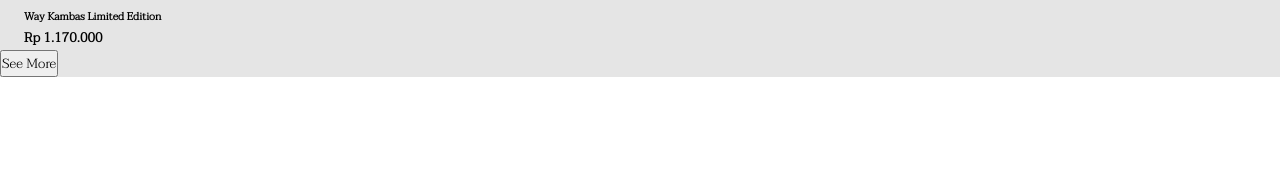
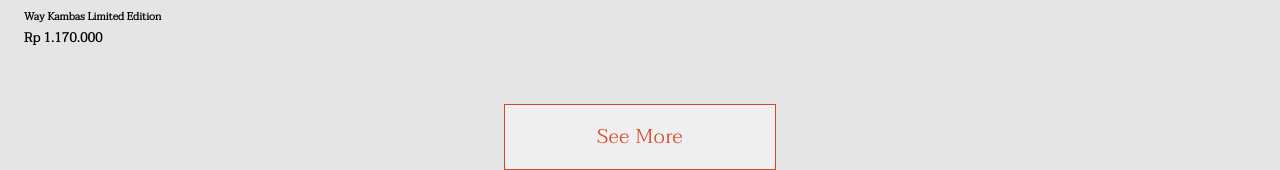
Before and after one commit to Ola-22/watches-app, a React (Create React App) app: page / in a window 1280 px wide. Shown: the part 4203-4373 px from the top of the page. Before the commit the page ends 4280 px from the top, so only its background shows below. Built offline with nearby package versions, Linux system fonts and the light colour scheme.

Commit message:
Add style of products div

```diff
--- a/src/Components/MatoaProducts/style.css
+++ b/src/Components/MatoaProducts/style.css
@@ -1,9 +1,53 @@
+.flexBox, .btn {
+  display: -webkit-box;
+  display: -ms-flexbox;
+  display: flex;
+  -ms-flex-pack: distribute;
+      justify-content: space-around;
+  -ms-flex-wrap: wrap;
+      flex-wrap: wrap;
+  -webkit-box-align: center;
+      -ms-flex-align: center;
+          align-items: center;
+}
+
+.title-section {
+  font-size: 36px;
+  font-weight: 500;
+  color: #333333;
+  letter-spacing: 0.02em;
+  margin-bottom: 68px;
+  margin-left: 64px;
+}
+
+.title-section:after {
+  content: '';
+  border-bottom: 1px solid #333333;
+  width: 120px;
+  display: block;
+}
+
+#button, .btn {
+  letter-spacing: 0.03em;
+  color: #D84727;
+  cursor: pointer;
+}
+
+#button:hover, .btn:hover {
+  background-color: #D84727;
+  color: #ffffff;
+  -webkit-transition: .3s ease-in-out;
+  transition: .3s ease-in-out;
+}
+
 .nav-tabs {
   display: -webkit-box;
   display: -ms-flexbox;
   display: flex;
   -ms-flex-pack: distribute;
       justify-content: space-around;
+  -ms-flex-wrap: wrap;
+      flex-wrap: wrap;
 }
 
 .nav-tabs > li {
@@ -25,4 +69,77 @@
   width: 62px;
   display: block;
 }
+
+.tab {
+  display: -webkit-box;
+  display: -ms-flexbox;
+  display: flex;
+  -ms-flex-pack: distribute;
+      justify-content: space-around;
+  -webkit-box-align: center;
+      -ms-flex-align: center;
+          align-items: center;
+  -ms-flex-wrap: wrap;
+      flex-wrap: wrap;
+}
+
+.tab .tab-container {
+  display: -webkit-box;
+  display: -ms-flexbox;
+  display: flex;
+  position: relative;
+  margin-top: 60px;
+  margin-left: 35px;
+  width: 345px;
+}
+
+.tab .tab-container > div:first-of-type {
+  display: -webkit-box;
+  display: -ms-flexbox;
+  display: flex;
+  -webkit-box-align: center;
+      -ms-flex-align: center;
+          align-items: center;
+  -webkit-box-pack: center;
+      -ms-flex-pack: center;
+          justify-content: center;
+  margin-right: 24px;
+  width: 131px;
+}
+
+.tab .tab-container > div:first-of-type > img:first-of-type {
+  z-index: 2;
+}
+
+.tab .tab-container > div:first-of-type > img:last-of-type {
+  position: absolute;
+  z-index: 1;
+}
+
+.tab .tab-container h6 {
+  font-size: 24px;
+  color: #333333;
+  font-weight: 400;
+  width: 190px;
+  letter-spacing: 0.02em;
+}
+
+.tab .tab-container h5 {
+  font-size: 28px;
+  color: #222222;
+  font-weight: 500;
+  letter-spacing: 0.02em;
+}
+
+.btn {
+  width: 272px;
+  height: 66px;
+  border: 1px solid #D84727;
+  -webkit-box-pack: center;
+      -ms-flex-pack: center;
+          justify-content: center;
+  margin: auto;
+  margin-top: 55px;
+  font-size: 20px;
+}
 /*# sourceMappingURL=style.css.map */
--- a/src/Components/MatoaProducts/style.scss
+++ b/src/Components/MatoaProducts/style.scss
@@ -1,8 +1,11 @@
 @import "../../styles/variables";
+@import "../../styles/main";
+
 
 .nav-tabs{
   display: flex;
   justify-content: space-around;
+  flex-wrap: wrap;
   & > li{
     margin-right: 120px;
     & > a{
@@ -14,10 +17,69 @@
       cursor: pointer;
       &:after{
         content: '';
-        border-bottom: 1px solid #333333;
+        border-bottom: 1px solid $blackColor;
         width: 62px;
         display: block;
       }
     }
   }
 }
+
+.tab{
+  display: flex;
+  justify-content: space-around;
+  align-items: center;
+  flex-wrap: wrap;
+
+  .tab-container{
+    display: flex;
+    position: relative;
+    margin-top: 60px;
+    margin-left: 35px;
+    width: 345px;
+
+    & > div:first-of-type{
+      display: flex;
+      align-items: center;
+      justify-content: center;
+      margin-right: 24px;
+      width: 131px;
+
+      & > img{
+        &:first-of-type{
+          z-index: 2;
+        }
+        &:last-of-type{
+          position: absolute;
+          z-index: 1;
+        }
+      }
+    }
+
+    & h6{
+      font-size: 24px;
+      color: $blackColor;
+      font-weight: 400;
+      width: 190px;
+      letter-spacing: 0.02em;
+    }
+    & h5{
+      font-size: 28px;
+      color: #222222;
+      font-weight: 500;
+      letter-spacing: 0.02em;
+    }
+  }
+}
+
+.btn{
+  width: 272px;
+  height: 66px;
+  border: 1px solid $orangeColor;
+  @extend .flexBox;
+  @extend #button;
+  justify-content: center;
+  margin: auto;
+  margin-top: 55px;
+  font-size: 20px;
+}
```
Also changed, not shown: 1 other file (tests, documents, lock files or other folders).
